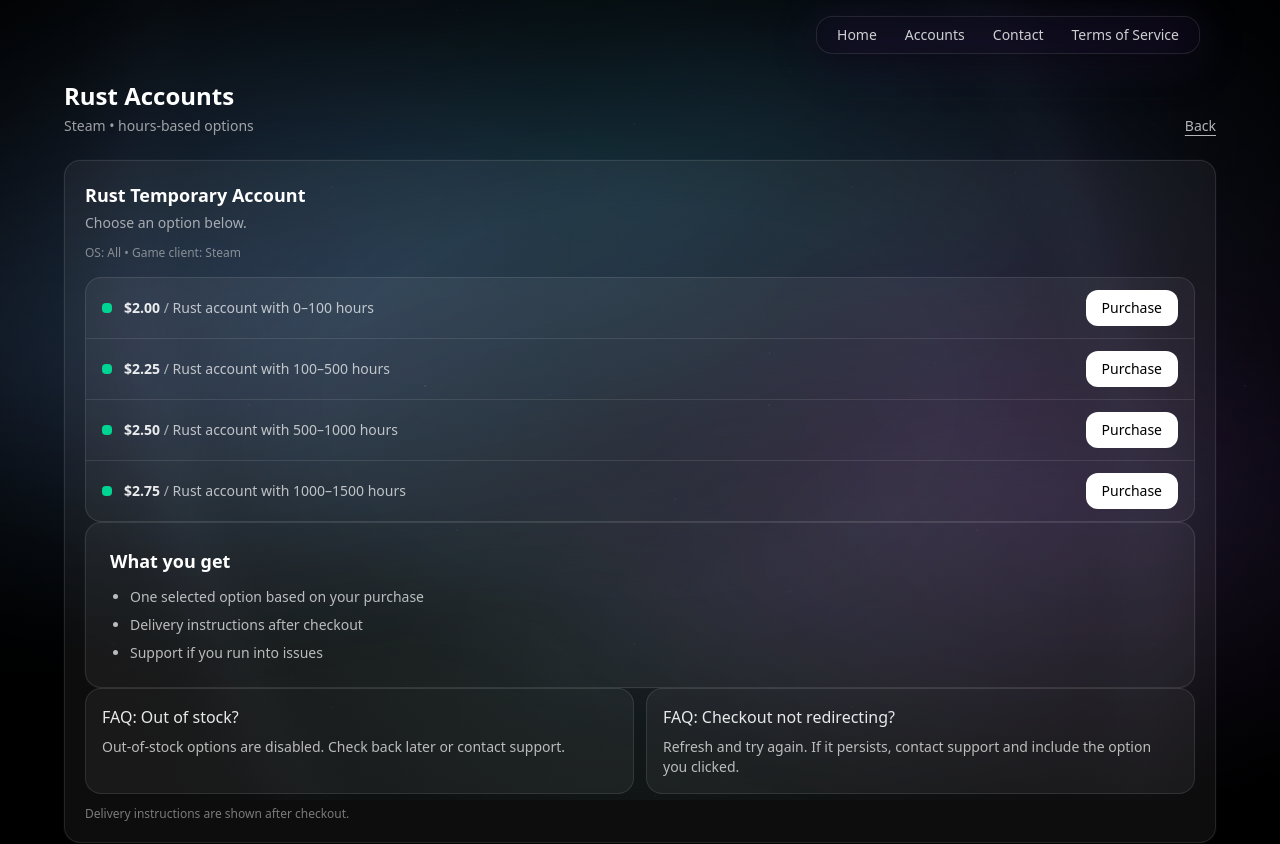
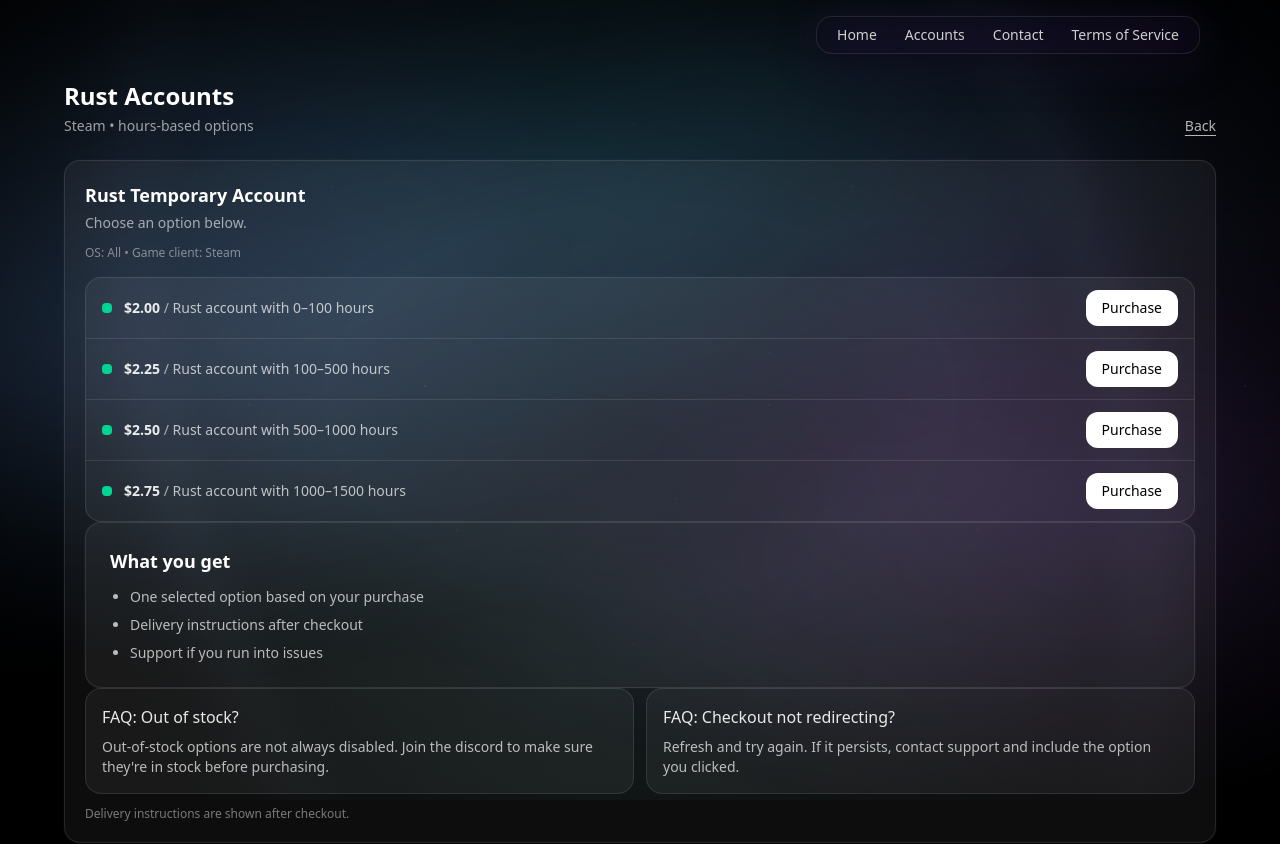
Before and after one commit to himmlegimmle46-png/aureon-v2, a Next.js app: page /accounts/rust in a window 1280 px wide. Shown: the top 844 px of the page. Built offline with nearby package versions, Linux system fonts and the light colour scheme.

Commit message:
fixed listing issues

```diff
--- a/app/accounts/rust/page.tsx
+++ b/app/accounts/rust/page.tsx
@@ -139,7 +139,7 @@
   <div className="rounded-2xl border border-white/10 bg-white/5 p-4">
     <div className="font-medium text-white/90">FAQ: Out of stock?</div>
     <div className="pt-2 text-sm text-white/70">
-      Out-of-stock options are disabled. Check back later or contact support.
+      Out-of-stock options are not always disabled. Join the discord to make sure they're in stock before purchasing.
     </div>
   </div>
 
```
